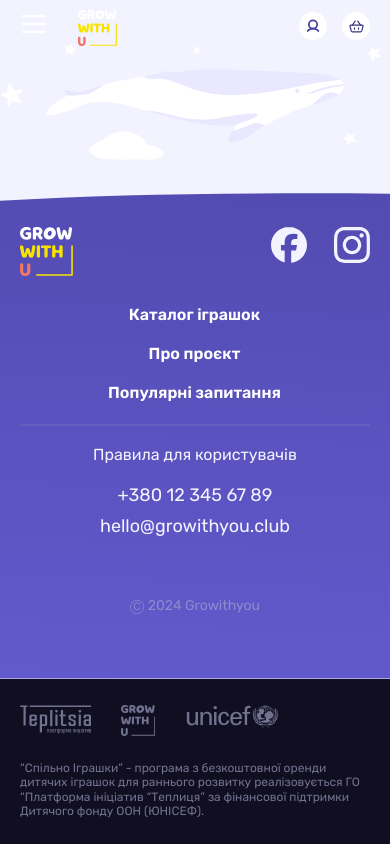
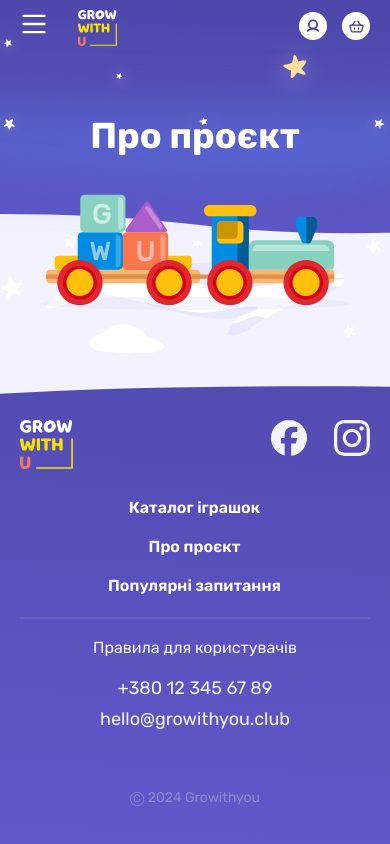
Before and after one commit to Vi7ality/igrashki, a React (Vite) app: page /about in a window 390 px wide. Shown: the top 844 px of the page. Built offline with nearby package versions, Linux system fonts and the light colour scheme.

Commit message:
hero mobile styles added

```diff
--- a/src/pages/AboutUs/components/HeroSection/HeroSection.styled.ts
+++ b/src/pages/AboutUs/components/HeroSection/HeroSection.styled.ts
@@ -1 +1,29 @@
 import styled from "styled-components";
+import bgImgMb from "../../assets/hero-bg_mb.svg";
+
+export const SectionStyled = styled.section`
+  background-image: url(${bgImgMb});
+  background-position: center;
+  fill: ${(props) => props.theme.colors.baseBlue};
+  background-repeat: no-repeat;
+  background-size: cover;
+  padding-top: 115px;
+  padding-bottom: 76px;
+`;
+
+
+export const PageTitle = styled.h1`
+  font-size: 36px;
+  color: ${(props) => props.theme.colors.white};
+  text-align: center;
+`;
+
+export const ImgStyled = styled.img`
+width: 310px;
+height: 122px;
+
+position: absolute;
+bottom: -152px;
+left: 30px;
+z-index: 9;
+`
--- a/src/pages/AboutUs/components/HeroSection/index.tsx
+++ b/src/pages/AboutUs/components/HeroSection/index.tsx
@@ -1,7 +1,15 @@
+import Container from "../../../../shared/Container";
+import { SectionStyled, PageTitle, ImgStyled } from "./HeroSection.styled";
+import trainToy from '../../assets/toy-train.svg'
+
 const HeroSection = () => {
     return (
-        <>
-        </>
+        <SectionStyled>
+            <Container style={{position: 'relative'}}>
+                <PageTitle>Про проєкт</PageTitle>
+                <ImgStyled src={trainToy} alt="toy train"></ImgStyled>
+            </Container>
+        </SectionStyled>
     )
 }
 
--- a/src/pages/Home/components/HeroSection/HeroSection.styled.ts
+++ b/src/pages/Home/components/HeroSection/HeroSection.styled.ts
@@ -10,7 +10,7 @@ export const SectionStyled = styled.section`
   padding-bottom: 314px;
   background-image: url(${bgMbImage});
   background-position: center;
-  fill: #46409c;
+  fill: ${props => props.theme.colors.baseBlue};
   background-repeat: no-repeat;
   background-size: cover;
 
--- a/src/pages/Home/index.tsx
+++ b/src/pages/Home/index.tsx
@@ -1,10 +1,9 @@
-import Header from "../../shared/Header";
 import HowItWorks from "./components/HowItWorksSection/HowItWorks";
 import WhyUs from "./components//WhyUs/WhyUs";
 import HeroSection from "./components/HeroSection/HeroSection";
 import Gallery from "./components/GallerySection/Gallery";
 import JoinUs from "./components/JoinUs/JoinUs";
-import Footer from "../../shared/Footer";
+
 
 const Home = () => {
   return (
```
Also changed, not shown: src/pages/AboutUs/index.tsx (+21 -21 lines).
